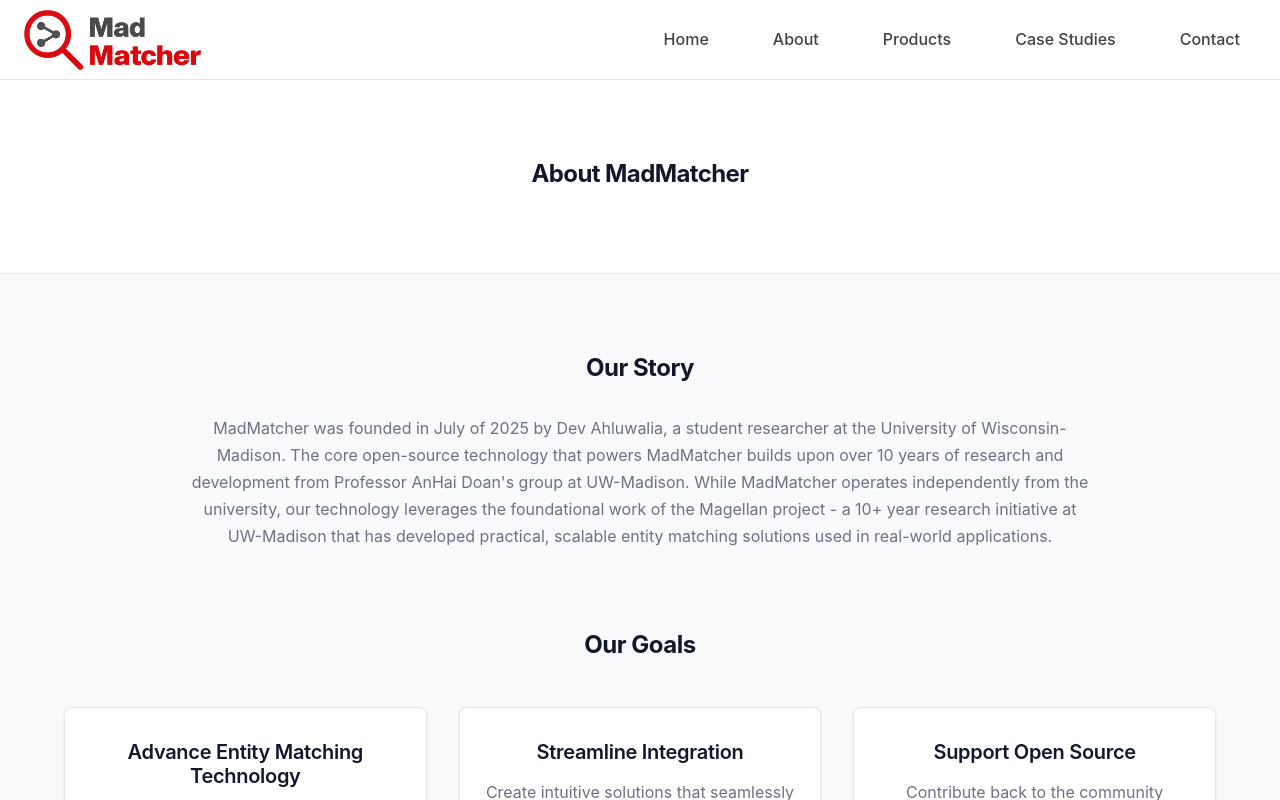
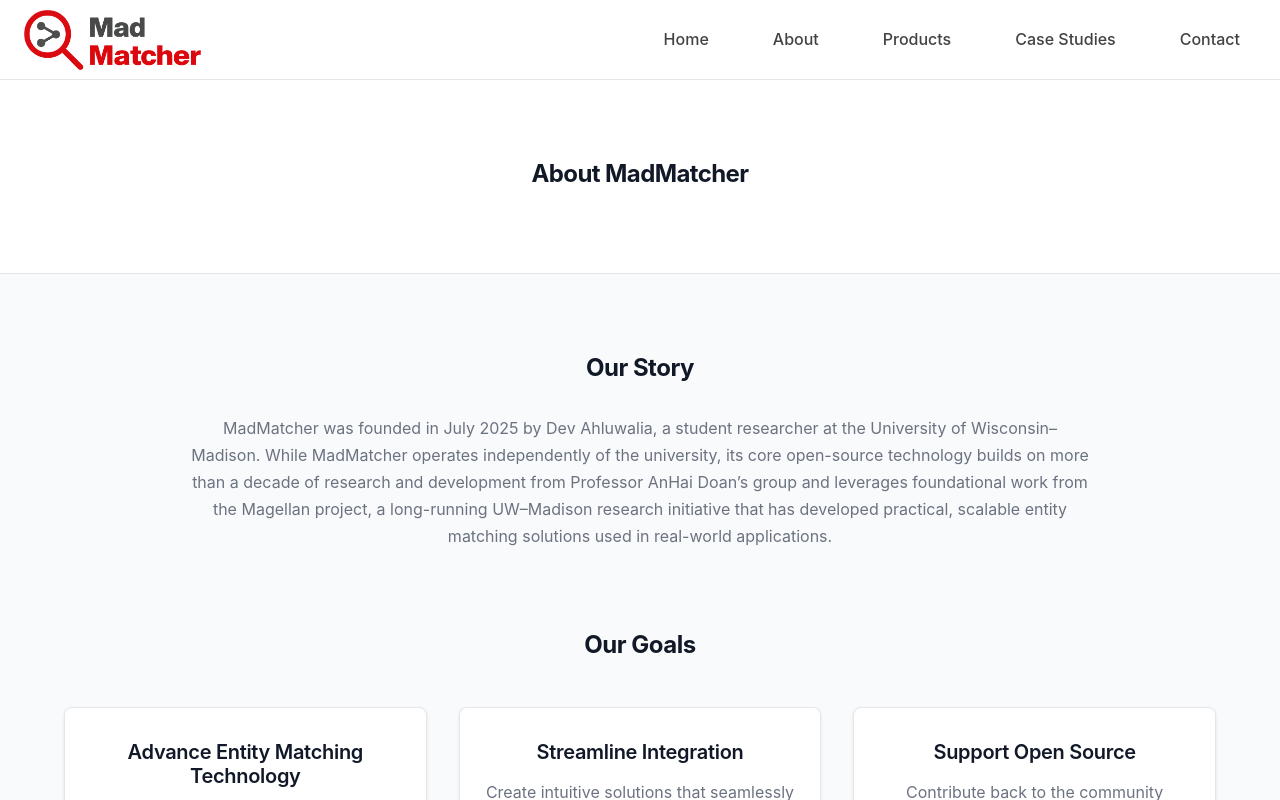
Before and after one commit to MadMatcher/madmatcher.ai, a React (Create React App) app: page /about/team in a window 1280 px wide. Shown: the top 800 px of the page. Built offline with nearby package versions, Linux system fonts and the light colour scheme.

Commit message:
revise our story blurb to remove redundancy

```diff
--- a/src/pages/About/AboutMadMatcher.jsx
+++ b/src/pages/About/AboutMadMatcher.jsx
@@ -19,13 +19,13 @@
             <h2>Our Story</h2>
             <div className={styles.story}>
               <p>
-                MadMatcher was founded in July of 2025 by Dev Ahluwalia, a student researcher at the
-                University of Wisconsin-Madison. The core open-source technology that powers
-                MadMatcher builds upon over 10 years of research and development from Professor
-                AnHai Doan's group at UW-Madison. While MadMatcher operates independently from the
-                university, our technology leverages the foundational work of the Magellan project -
-                a 10+ year research initiative at UW-Madison that has developed practical, scalable
-                entity matching solutions used in real-world applications.
+                MadMatcher was founded in July 2025 by Dev Ahluwalia, a student researcher at the
+                University of Wisconsin–Madison. While MadMatcher operates independently of the
+                university, its core open-source technology builds on more than a decade of research
+                and development from Professor AnHai Doan’s group and leverages foundational work
+                from the Magellan project, a long-running UW–Madison research initiative that has
+                developed practical, scalable entity matching solutions used in real-world
+                applications.
               </p>
             </div>
           </section>
```
